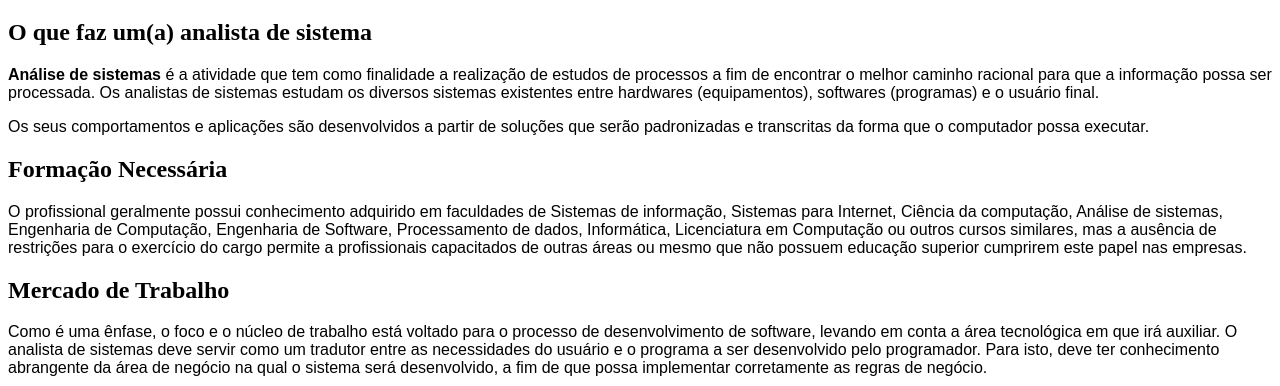
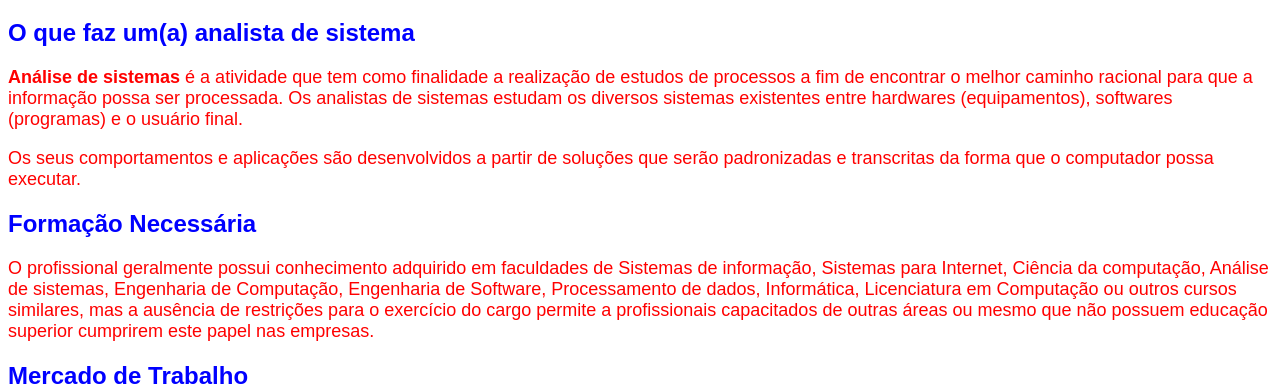
Before and after one commit to david-william-2022/introducao, a plain HTML site: page html/index.html in a window 1280 px wide. Shown: the part 421-807 px from the top of the page. Drawn offline with Linux system fonts and the light colour scheme.

Commit message:
Update style.css

```diff
--- a/html/css/style.css
+++ b/html/css/style.css
@@ -1,8 +1,9 @@
-h1{
+h1, h2{
     font-family: Arial;
     color: blue;
 }
 p{
     font-family: Arial;
-    font-size: 16px;
+    font-size: 18px;
+    color: red;
 }
```
